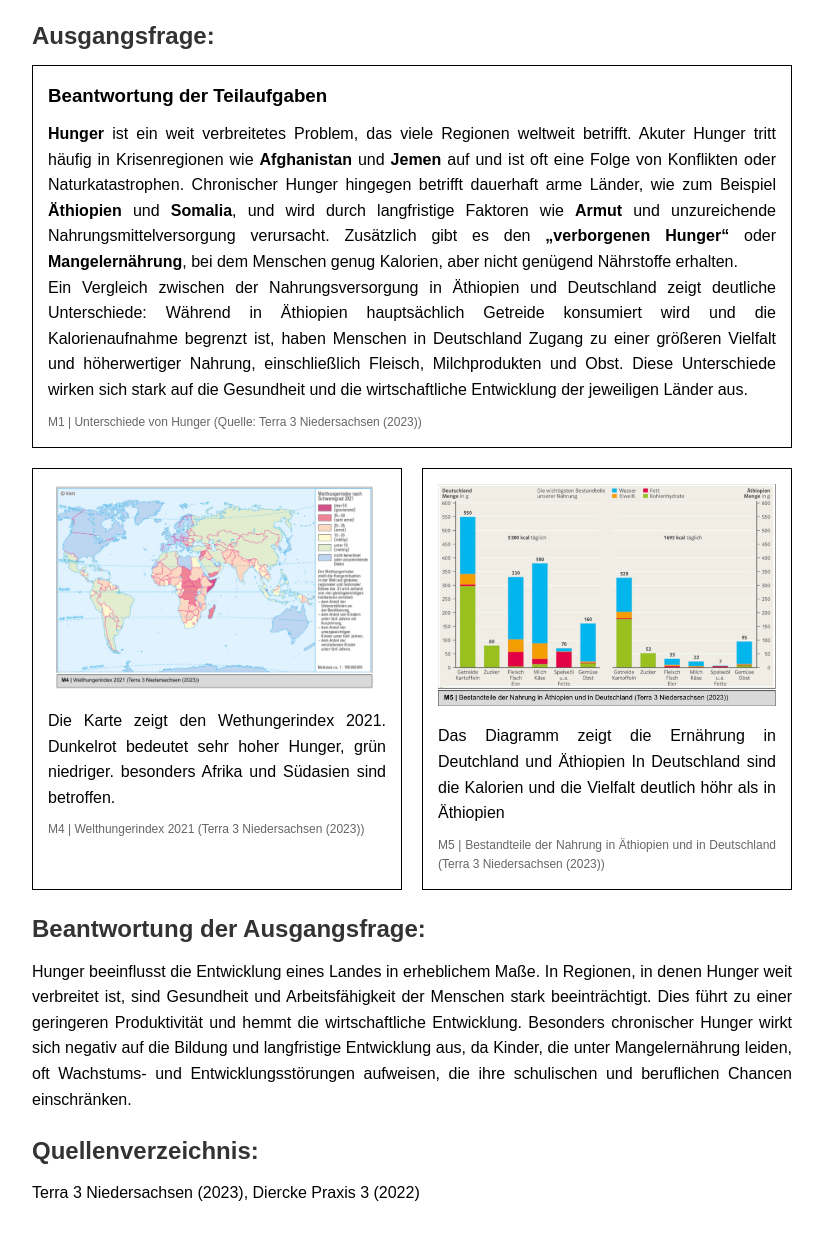
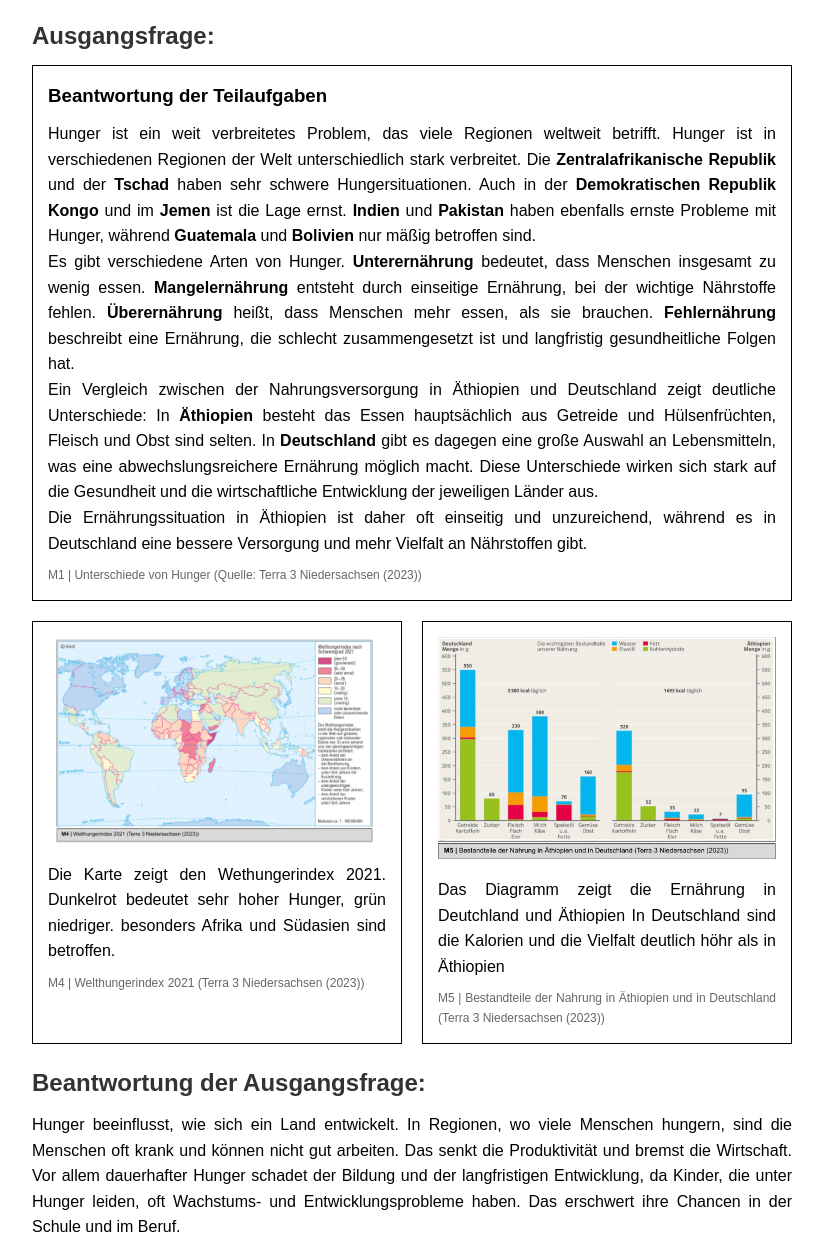
Before and after one commit to Moaziz-08/Hunger-Handout, a plain HTML site: page index.html in a window 1280 px wide. Shown: the part 79-1336 px from the top of the page, without its empty margins (228-1052 px from the left). Drawn offline with Linux system fonts and the light colour scheme.

Commit message:
Update index.html

```diff
--- a/index.html
+++ b/index.html
@@ -16,7 +16,7 @@
             <h1>Hunger - Ein unlösbares Problem?</h1>
         </div>
         <div class="name-date">
-            <p>Name: ____________</p>
+            <p>Name: Moaz Abdulaziz</p>
             <p>Datum: ____________</p>
         </div>
     </header>
@@ -26,8 +26,14 @@
             <h2>Ausgangsfrage:</h2>
             <div class="text-block">
                 <h3>Beantwortung der Teilaufgaben</h3>
-                <p><b>Hunger</b> ist ein weit verbreitetes Problem, das viele Regionen weltweit betrifft. Akuter Hunger tritt häufig in Krisenregionen wie <b>Afghanistan</b> und <b>Jemen</b> auf und ist oft eine Folge von Konflikten oder Naturkatastrophen. Chronischer Hunger hingegen betrifft dauerhaft arme Länder, wie zum Beispiel <b>Äthiopien</b> und <b>Somalia</b>, und wird durch langfristige Faktoren wie <b>Armut</b> und unzureichende Nahrungsmittelversorgung verursacht. Zusätzlich gibt es den <b>„verborgenen Hunger“</b> oder <b>Mangelernährung</b>, bei dem Menschen genug Kalorien, aber nicht genügend Nährstoffe erhalten.</p>
-                <p>Ein Vergleich zwischen der Nahrungsversorgung in Äthiopien und Deutschland zeigt deutliche Unterschiede: Während in Äthiopien hauptsächlich Getreide konsumiert wird und die Kalorienaufnahme begrenzt ist, haben Menschen in Deutschland Zugang zu einer größeren Vielfalt und höherwertiger Nahrung, einschließlich Fleisch, Milchprodukten und Obst. Diese Unterschiede wirken sich stark auf die Gesundheit und die wirtschaftliche Entwicklung der jeweiligen Länder aus.</p>
+                <p>Hunger ist ein weit verbreitetes Problem, das viele Regionen weltweit betrifft. Hunger ist in verschiedenen Regionen der Welt unterschiedlich stark verbreitet. Die <b>Zentralafrikanische Republik</b> und der <b>Tschad</b> haben sehr schwere Hungersituationen. Auch in der <b>Demokratischen Republik Kongo</b> und im <b>Jemen</b> ist die Lage ernst. <b>Indien</b> und <b>Pakistan</b> haben ebenfalls ernste Probleme mit Hunger, während <b>Guatemala</b> und <b>Bolivien</b> nur mäßig betroffen sind.</p>
+
+                <p>Es gibt verschiedene Arten von Hunger. <b>Unterernährung</b> bedeutet, dass Menschen insgesamt zu wenig essen. <b>Mangelernährung</b> entsteht durch einseitige Ernährung, bei der wichtige Nährstoffe fehlen. <b>Überernährung</b> heißt, dass Menschen mehr essen, als sie brauchen. <b>Fehlernährung</b> beschreibt eine Ernährung, die schlecht zusammengesetzt ist und langfristig gesundheitliche Folgen hat.</p>
+
+                <p>Ein Vergleich zwischen der Nahrungsversorgung in Äthiopien und Deutschland zeigt deutliche Unterschiede: In <b>Äthiopien</b> besteht das Essen hauptsächlich aus Getreide und Hülsenfrüchten, Fleisch und Obst sind selten. In <b>Deutschland</b> gibt es dagegen eine große Auswahl an Lebensmitteln, was eine abwechslungsreichere Ernährung möglich macht. Diese Unterschiede wirken sich stark auf die Gesundheit und die wirtschaftliche Entwicklung der jeweiligen Länder aus.</p>
+
+                <p>Die Ernährungssituation in Äthiopien ist daher oft einseitig und unzureichend, während es in Deutschland eine bessere Versorgung und mehr Vielfalt an Nährstoffen gibt.</p>
+
                 <p class="source">M1 | Unterschiede von Hunger (Quelle: Terra 3 Niedersachsen (2023))</p>
             </div>
             <div class="images-diagrams">
@@ -46,7 +52,7 @@
 
         <section class="antwort-ausgangsfrage">
             <h2>Beantwortung der Ausgangsfrage:</h2>
-            <p>Hunger beeinflusst die Entwicklung eines Landes in erheblichem Maße. In Regionen, in denen Hunger weit verbreitet ist, sind Gesundheit und Arbeitsfähigkeit der Menschen stark beeinträchtigt. Dies führt zu einer geringeren Produktivität und hemmt die wirtschaftliche Entwicklung. Besonders chronischer Hunger wirkt sich negativ auf die Bildung und langfristige Entwicklung aus, da Kinder, die unter Mangelernährung leiden, oft Wachstums- und Entwicklungsstörungen aufweisen, die ihre schulischen und beruflichen Chancen einschränken.</p>
+            <p class="justified-text">Hunger beeinflusst, wie sich ein Land entwickelt. In Regionen, wo viele Menschen hungern, sind die Menschen oft krank und können nicht gut arbeiten. Das senkt die Produktivität und bremst die Wirtschaft. Vor allem dauerhafter Hunger schadet der Bildung und der langfristigen Entwicklung, da Kinder, die unter Hunger leiden, oft Wachstums- und Entwicklungsprobleme haben. Das erschwert ihre Chancen in der Schule und im Beruf.</p>
         </section>
 
         <section class="quellenverzeichnis">
```
